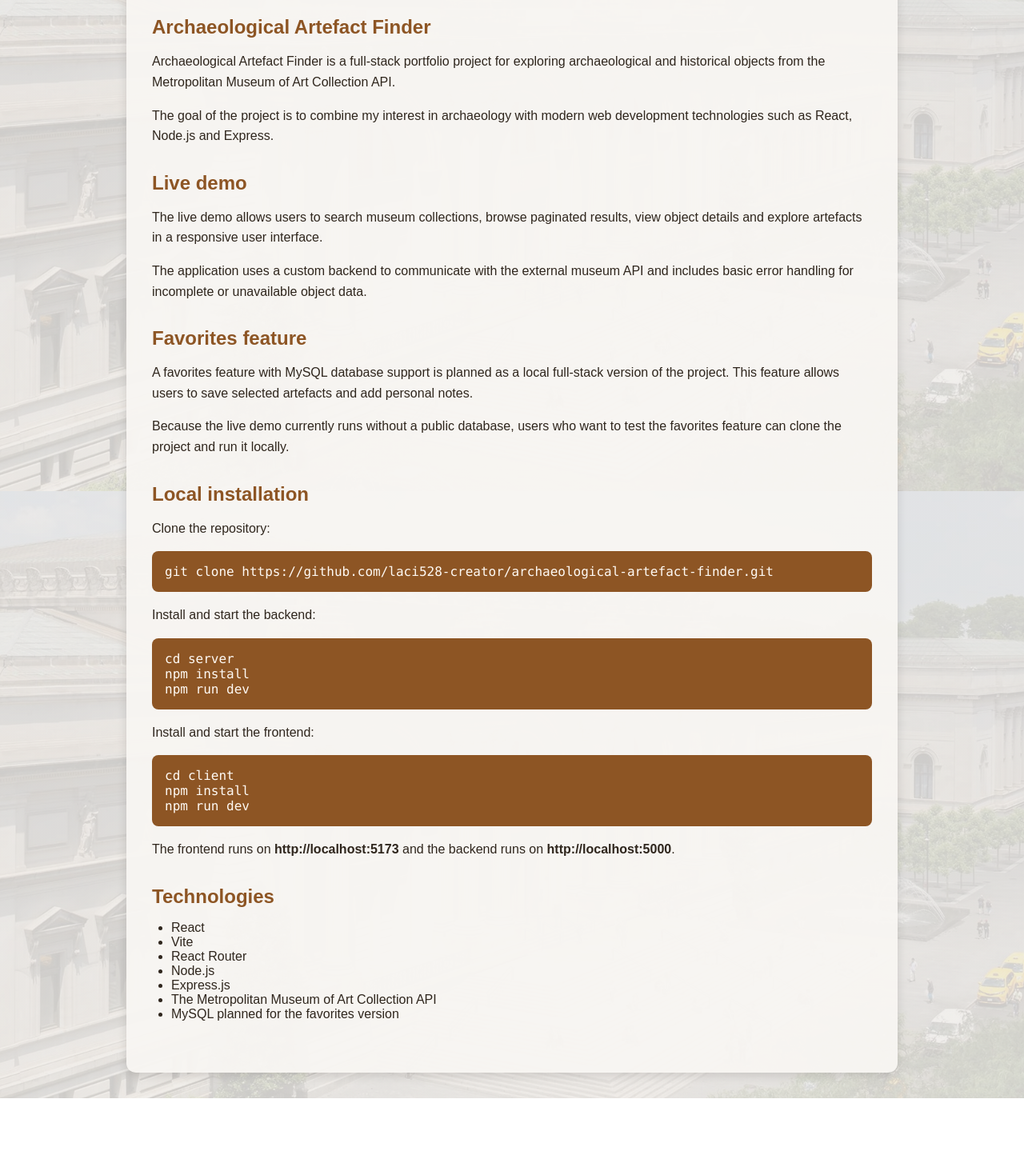
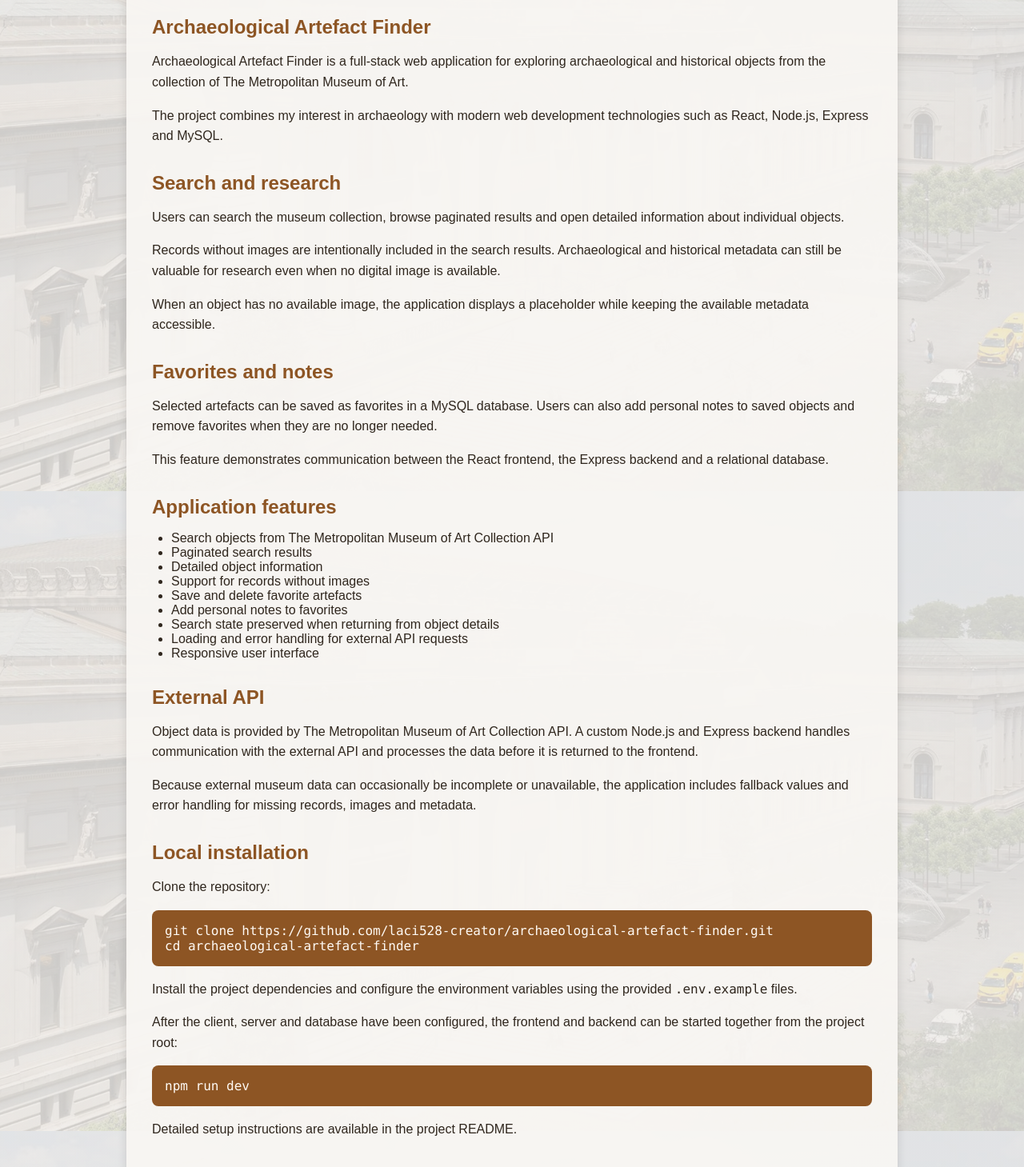
Before and after one commit to laci528-creator/archaeological-artefact-finder, a React (Vite) app in the folder client/: page /about in a window 1280 px wide. Shown: the part 186-1645 px from the top of the page at 80% size. Before the commit the page ends 1559 px from the top, so only its background shows below. Built offline with nearby package versions, Linux system fonts and the light colour scheme; no server answers.

Commit message:
docs: add new feature in about page description

```diff
--- a/client/src/pages/About.jsx
+++ b/client/src/pages/About.jsx
@@ -5,46 +5,84 @@ function About() {
 
       <section className="about-section">
         <h2>Archaeological Artefact Finder</h2>
+
         <p>
-          Archaeological Artefact Finder is a full-stack portfolio project for
-          exploring archaeological and historical objects from the Metropolitan
-          Museum of Art Collection API.
+          Archaeological Artefact Finder is a full-stack web application for
+          exploring archaeological and historical objects from the collection
+          of The Metropolitan Museum of Art.
         </p>
 
         <p>
-          The goal of the project is to combine my interest in archaeology with
-          modern web development technologies such as React, Node.js and
-          Express.
+          The project combines my interest in archaeology with modern web
+          development technologies such as React, Node.js, Express and MySQL.
         </p>
       </section>
 
       <section className="about-section">
-        <h2>Live demo</h2>
+        <h2>Search and research</h2>
+
         <p>
-          The live demo allows users to search museum collections, browse
-          paginated results, view object details and explore artefacts in a
-          responsive user interface.
+          Users can search the museum collection, browse paginated results and
+          open detailed information about individual objects.
         </p>
 
         <p>
-          The application uses a custom backend to communicate with the external
-          museum API and includes basic error handling for incomplete or
-          unavailable object data.
+          Records without images are intentionally included in the search
+          results. Archaeological and historical metadata can still be valuable
+          for research even when no digital image is available.
+        </p>
+
+        <p>
+          When an object has no available image, the application displays a
+          placeholder while keeping the available metadata accessible.
         </p>
       </section>
 
       <section className="about-section">
-        <h2>Favorites feature</h2>
+        <h2>Favorites and notes</h2>
+
         <p>
-          A favorites feature with MySQL database support is planned as a local
-          full-stack version of the project. This feature allows users to save
-          selected artefacts and add personal notes.
+          Selected artefacts can be saved as favorites in a MySQL database.
+          Users can also add personal notes to saved objects and remove
+          favorites when they are no longer needed.
         </p>
 
         <p>
-          Because the live demo currently runs without a public database, users
-          who want to test the favorites feature can clone the project and run
-          it locally.
+          This feature demonstrates communication between the React frontend,
+          the Express backend and a relational database.
+        </p>
+      </section>
+
+      <section className="about-section">
+        <h2>Application features</h2>
+
+        <ul>
+          <li>Search objects from The Metropolitan Museum of Art Collection API</li>
+          <li>Paginated search results</li>
+          <li>Detailed object information</li>
+          <li>Support for records without images</li>
+          <li>Save and delete favorite artefacts</li>
+          <li>Add personal notes to favorites</li>
+          <li>Search state preserved when returning from object details</li>
+          <li>Loading and error handling for external API requests</li>
+          <li>Responsive user interface</li>
+        </ul>
+      </section>
+
+      <section className="about-section">
+        <h2>External API</h2>
+
+        <p>
+          Object data is provided by The Metropolitan Museum of Art Collection
+          API. A custom Node.js and Express backend handles communication with
+          the external API and processes the data before it is returned to the
+          frontend.
+        </p>
+
+        <p>
+          Because external museum data can occasionally be incomplete or
+          unavailable, the application includes fallback values and error
+          handling for missing records, images and metadata.
         </p>
       </section>
 
@@ -55,33 +93,29 @@ function About() {
 
         <pre>
           <code>
-{`git clone https://github.com/laci528-creator/archaeological-artefact-finder.git`}
-          </code>
-        </pre>
-
-        <p>Install and start the backend:</p>
-
-        <pre>
-          <code>
-{`cd server
-npm install
-npm run dev`}
-          </code>
-        </pre>
-
-        <p>Install and start the frontend:</p>
-
-        <pre>
-          <code>
-{`cd client
-npm install
-npm run dev`}
+{`git clone https://github.com/laci528-creator/archaeological-artefact-finder.git
+cd archaeological-artefact-finder`}
           </code>
         </pre>
 
         <p>
-          The frontend runs on <strong>http://localhost:5173</strong> and the
-          backend runs on <strong>http://localhost:5000</strong>.
+          Install the project dependencies and configure the environment
+          variables using the provided <code>.env.example</code> files.
+        </p>
+
+        <p>
+          After the client, server and database have been configured, the
+          frontend and backend can be started together from the project root:
+        </p>
+
+        <pre>
+          <code>
+{`npm run dev`}
+          </code>
+        </pre>
+
+        <p>
+          Detailed setup instructions are available in the project README.
         </p>
       </section>
 
@@ -94,8 +128,12 @@ npm run dev`}
           <li>React Router</li>
           <li>Node.js</li>
           <li>Express.js</li>
+          <li>MySQL</li>
           <li>The Metropolitan Museum of Art Collection API</li>
-          <li>MySQL planned for the favorites version</li>
+          <li>JavaScript</li>
+          <li>HTML5</li>
+          <li>CSS3</li>
+          <li>Concurrently</li>
         </ul>
       </section>
     </main>
```
